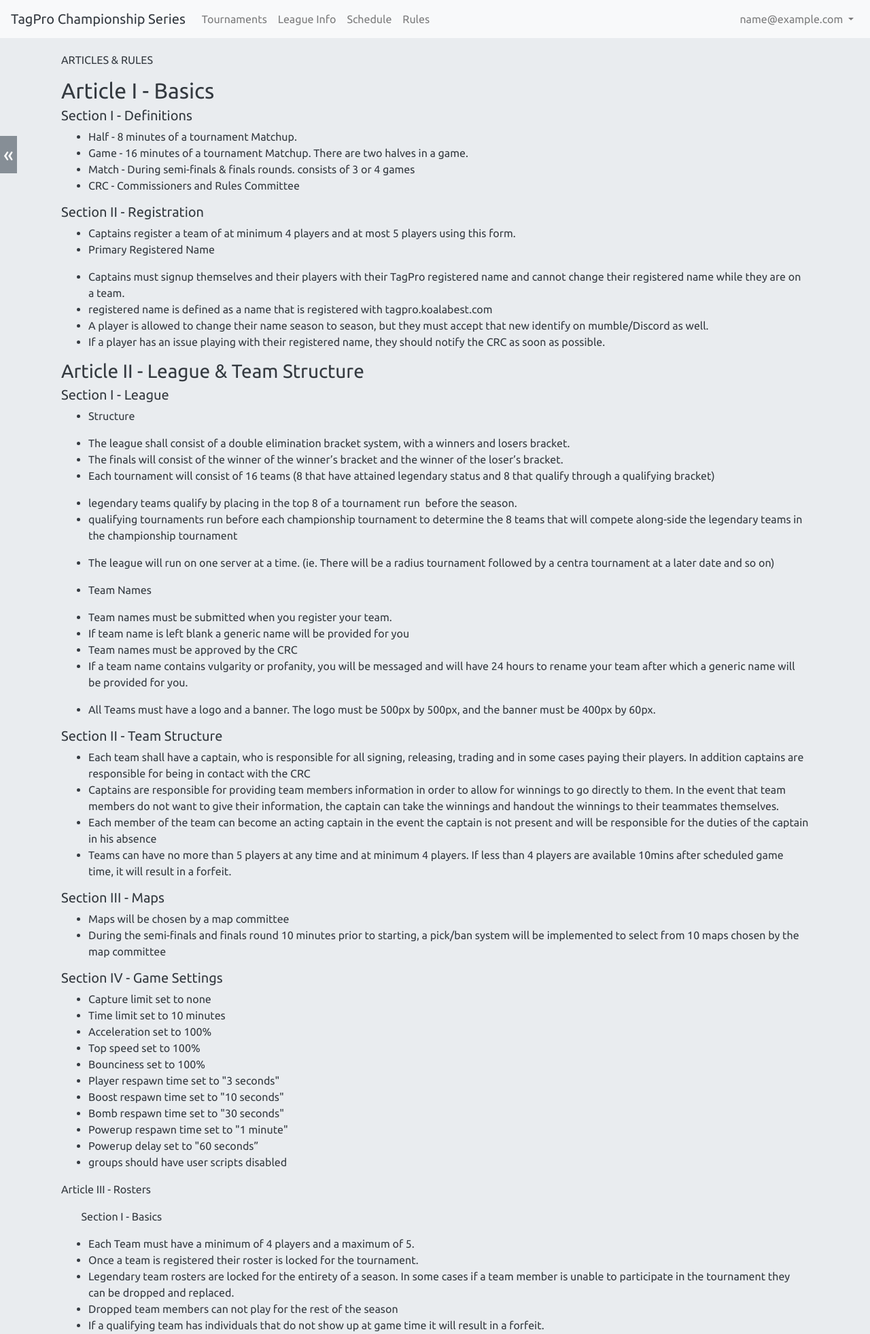
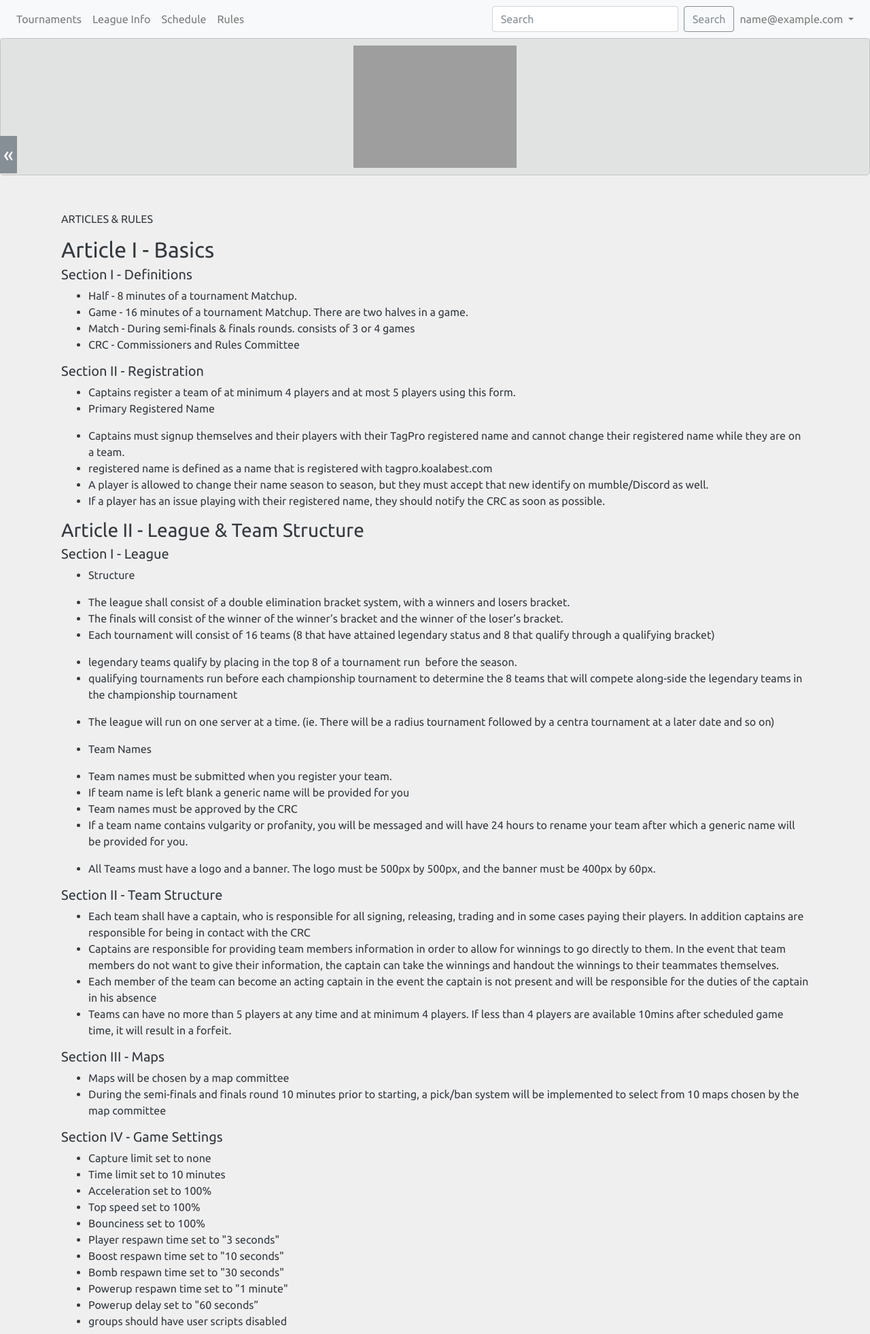
Before and after one commit to vivaelnino9/championship, a Django app: template champ_app/templates/rules.html in a window 1280 px wide. Shown: the top 1963 px of the page at 68% size. Run offline with Django 3.2, Linux system fonts and the light colour scheme; the template is opened without the code that fills it, so the values that code supplies are empty; the visitor is signed in with stand-in values (Sample User, id 1); parts of the project's set-up code (start-up, migrations or seed data) failed here and were passed over; some libraries are stand-ins or nearby versions; grey boxes are pictures that could not be loaded.

Commit message:
add search bar

```diff
--- a/champ_app/static/css/project.css
+++ b/champ_app/static/css/project.css
@@ -1,10 +1,12 @@
 @import url('https://fonts.googleapis.com/css?family=Ubuntu');
+@import url('https://fonts.googleapis.com/css?family=Poppins');
 body {
     font-family: 'Ubuntu', sans-serif;
+    /*font-family: 'Poppins', sans-serif;*/
     font-weight: 300;
     font-size: 16px;
     color: #343a40;
-    background-color: #e9ecef;
+    background-color: #efefef;
     padding-top: 0px;
     position: relative;
     min-height: 100%;
@@ -24,7 +26,18 @@ footer {
     color: #343a40!important;
 }
 .jumbotron {
-    padding-top: 30px;
+    padding: 0px;
+    border: 1px solid #c5c5c5;
+}
+header.jumbotron, .header-img {
+    background-color: #e1e2e2;
+}
+.header-img {
+    display: block;
+    margin-left: auto;
+    margin-right: auto;
+    height: 200px;
+    padding: 10px;
 }
 .countdown-div {
     text-align: center;
@@ -78,6 +91,9 @@ footer {
 .remove:hover {
     background-color: #d9534f;
     border-color: #d9534f;
+}
+.stat-row:nth-child(n+11) {
+    display: none;
 }
 .card-table {
     margin-left: auto;
@@ -173,10 +189,6 @@ footer {
     text-align: center;
     margin: 20px;
 }
-.required:after {
-    content: ' *';
-    color: red;
-}
 .team-form {
     margin: 20px 0px 20px 0px;
 }
@@ -194,6 +206,18 @@ footer {
 .donation-message {
     font-size: 14px;
 }
+.result-message {
+    font-size: 18px;
+}
+.result-link:hover {
+    text-decoration: none;
+}
+.result-message:hover {
+    background-color: #f3f3f3;
+}
+.form-optional {
+    color: #b1b1b1;
+}
 .card:first-of-type {
     margin-left: 34px;
 }
@@ -206,7 +230,7 @@ footer {
 }
 .card-footer {
     text-align: center;
-    background-color: rgba(0, 0, 0, 0.06);
+    background-color: rgba(0, 0, 0, 0.12)
 }
 .footer-message {
     margin-bottom: 0px;
--- /dev/null
+++ b/champ_app/static/js/search.js
@@ -0,0 +1,13 @@
+$(document).ready(function(){
+  $('#search-button').click(function(){
+    var input = $('#search-input').val()
+    if (input != ''){
+      window.location  = '/search/' + input
+    }
+  })
+})
+$(document).keypress(function(e) {
+    if(e.which == 13) {
+        $('#search-button').trigger('click')
+    }
+});
--- a/champ_app/templates/base.html
+++ b/champ_app/templates/base.html
@@ -37,5 +37,6 @@
     <script src="https://cdnjs.cloudflare.com/ajax/libs/popper.js/1.11.0/umd/popper.min.js" integrity="sha384-b/U6ypiBEHpOf/4+1nzFpr53nxSS+GLCkfwBdFNTxtclqqenISfwAzpKaMNFNmj4" crossorigin="anonymous"></script>
     <script src="https://maxcdn.bootstrapcdn.com/bootstrap/4.0.0-beta/js/bootstrap.min.js" integrity="sha384-h0AbiXch4ZDo7tp9hKZ4TsHbi047NrKGLO3SEJAg45jXxnGIfYzk4Si90RDIqNm1" crossorigin="anonymous"></script>
     <script src="{% static 'js/sidebar.js' %}"></script>
+    <script src="{% static 'js/search.js' %}"></script>
   </body>
 </html>
--- a/champ_app/templates/navigation.html
+++ b/champ_app/templates/navigation.html
@@ -1,7 +1,10 @@
 {% load app_tags %}
 
 <nav class="navbar navbar-expand-lg navbar-light bg-light">
-  <a class="navbar-brand" href="{% url 'index' %}">TagPro Championship Series</a>
+  <!-- <a class="navbar-brand" href="{% url 'index' %}">TagPro Championship Series</a> -->
+  <!-- <a class="navbar-brand" href="{% url 'index' %}">
+    <img src="https://s3.amazonaws.com/beamobile/tp_logo.png" width="55" height="50" class="" alt="">
+  </a> -->
   <button class="navbar-toggler" type="button" data-toggle="collapse" data-target="#navbarNav" aria-controls="navbarNav" aria-expanded="false" aria-label="Toggle navigation">
     <span class="navbar-toggler-icon"></span>
   </button>
@@ -20,6 +23,10 @@
         <a class="nav-link {% is_on '/rules/' %}" href="{% url 'rules' %}">Rules</a>
       </li>
     </ul>
+    <div class="form-inline my-2 my-lg-0">
+      <input class="form-control mr-sm-2" id="search-input" type="text" placeholder="Search">
+      <button class="btn btn-outline-secondary my-2 my-sm-0" id="search-button">Search</a>
+    </div>
     <ul class="navbar-nav">
       {% if user.is_anonymous %}
       <li class="nav-item">
@@ -32,6 +39,7 @@
         </a>
         <div class="dropdown-menu" aria-labelledby="navbarDropdownMenuLink">
             <a class="dropdown-item" href="{% url 'team' user.team %}">Team Page</a>
+            <a class="dropdown-item" href="{% url 'submit' %}">Submit</a>
             <a class="dropdown-item" href="{% url 'logout' %}">Log Out</a>
         </div>
       </li>
@@ -39,3 +47,6 @@
     </ul>
   </div>
 </nav>
+<header class="jumbotron">
+  <a href="{% url 'index' %}"><img class="header-img" src="https://s3.amazonaws.com/beamobile/tp_header0.png" /></a>
+</header>
--- a/champ_app/urls.py
+++ b/champ_app/urls.py
@@ -11,6 +11,8 @@ urlpatterns = [
     url(r'^league_info/$', views.league_info, name='league_info'),
     url(r'^donate/$', views.donate, name='donate'),
     url(r'^team/(?P<team_name>[\w|\W]+)/$',views.team, name='team'),
+    url(r'^submit/$',views.submit, name='submit'),
+    url(r'^search/(?P<input>[\w|\W]+)/$',views.search, name='search'),
     url(r'^tournaments/$',views.tournaments, name='tournaments'),
     url(r'^tournaments/(?P<tournament_id>[\w|\W]+)/$',views.tournament_page, name='tournament_page'),
     url(r'^tournament_payment/(?P<tournament_id>[\w|\W]+)/$',views.tournament_payment, name='tournament_payment'),
```
Also changed, not shown: champ_app/templates/search.html (added, +22 -0 lines).
